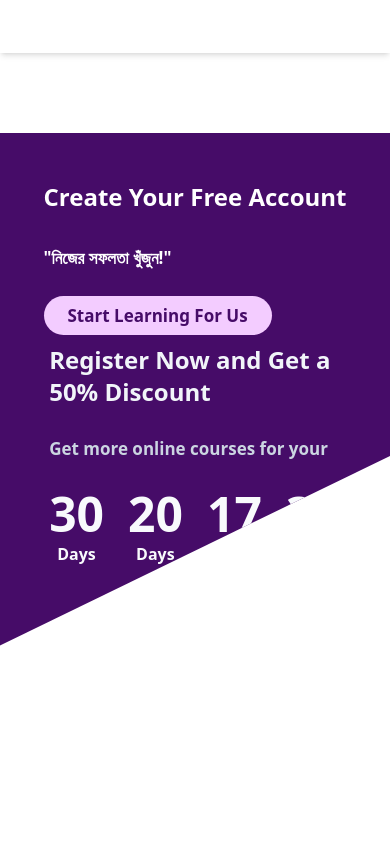
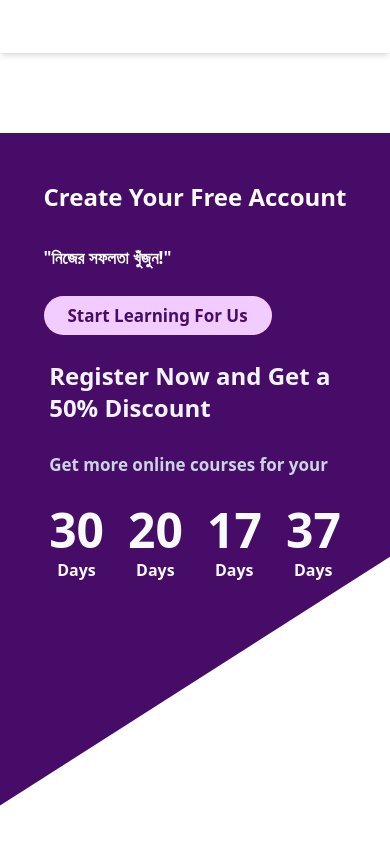
Before and after one commit to anishazahan/BD-Courses, a React (Create React App) app: page / in a window 390 px wide. Shown: the part 735-1579 px from the top of the page. Before the commit the page ends 1461 px from the top, so only its background shows below. Built offline with nearby package versions, Linux system fonts and the light colour scheme.

Commit message:
polygon countdown section responsive

```diff
--- a/src/components/Home/PolygonCountSection.js
+++ b/src/components/Home/PolygonCountSection.js
@@ -7,7 +7,7 @@ const PolygonCountSection = () => {
     <>
     <section className='pt-12 pb-20 my-20 polygon-style bg-primary'>
 
-        <div className="flex flex-col lg:flex-row max-w-7xl px-10 lg:px-16 justify-between items-center space-y-4 lg:space-y-0">
+        <div className="flex flex-col lg:flex-row max-w-7xl px-10 lg:px-16 justify-between items-center space-y-8 lg:space-y-0 mx-auto">
           {/* .........left-content.................. */}
           <div className="left-content space-y-8 lg:mt-[-6rem]">
             <h2 className=' text-2xl md:text-3xl text-white font-bold'>Create Your Free Account</h2>
@@ -19,7 +19,7 @@ const PolygonCountSection = () => {
 
            {/* .........left-content.................. */}
 
-          <div className="right-content space-y-7 mb-24">
+          <div className="right-content space-y-7 pb-36  lg:mb-24 ">
             <h2  className=' text-2xl md:text-3xl text-slate-100 font-bold'>Register Now and Get a
            <br/>50% Discount</h2>
            <h2  className=' text-[17px] text-slate-300 font-semibold'>Get more online courses for your</h2>
```
